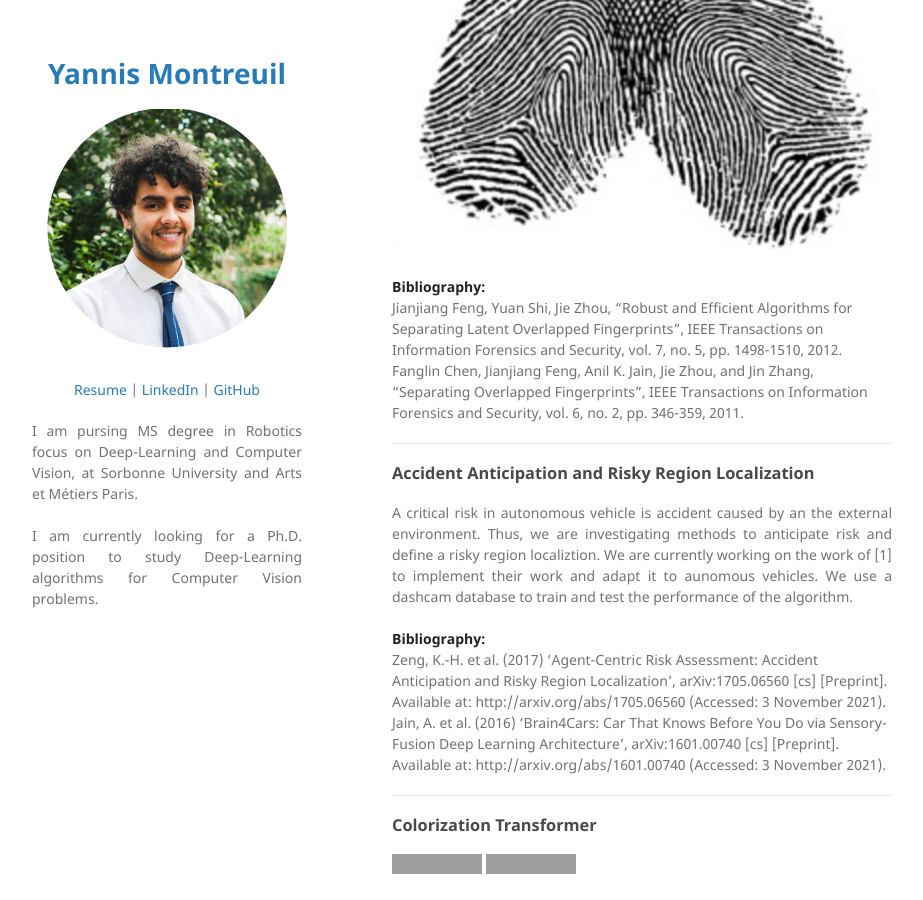
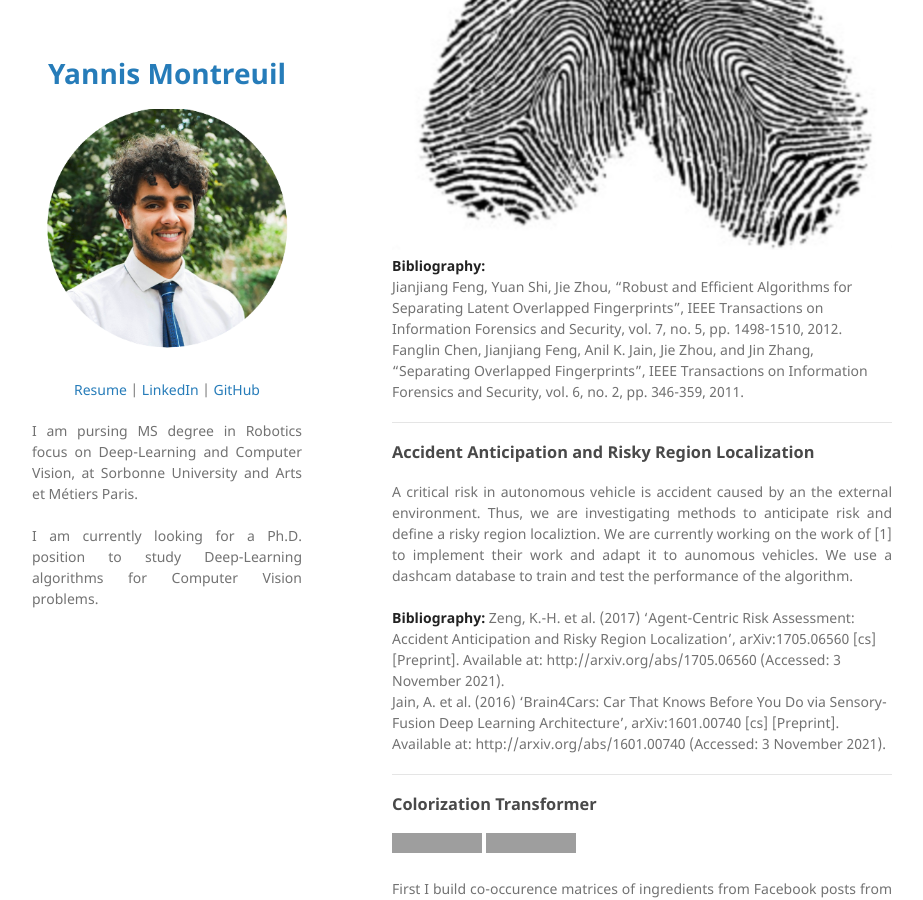
Before and after one commit to Yannis-98/yannis-98.github.io, a Jekyll site: the page built from index.md, in a window 1280 px wide and 900 px high, scrolled down 557 px. Shown: the whole window, without its empty margins (178-1101 px from the left). Built offline with Jekyll 4.4.1, drawn with Linux system fonts in a browser that asks for light colours; our own code applies the rules of GitHub Pages for plain Markdown files; grey boxes are pictures that could not be loaded.

Commit message:
Update index.md

```diff
--- a/index.md
+++ b/index.md
@@ -9,7 +9,7 @@
 <div style="text-align: justify">Overlapped fingerprints are frequently encountered in latent fingerprints lifted from crime scenes. It is necessary to separate such overlapped fingerprints into component fingerprints so that existing fingerprint matchers can recognize them. In this project, we are trying to completely separate these fingerprints to provide two reconstructed fingerprints. We are currently basing our work on U-Net architecture, image augmentations, and some non trivial masks (geomtrics, ...). The database was generated with GAN, to improve the learning of supervised algorithms.  </div>
 <br>
 <center><img src="images/fingerprin.PNG"/></center>
-<br>
+
 **Bibliography:**
 <br>
 Jianjiang Feng, Yuan Shi, Jie Zhou, "Robust and Efficient Algorithms for Separating Latent Overlapped Fingerprints", IEEE Transactions on Information Forensics and Security, vol. 7, no. 5, pp. 1498-1510, 2012.
@@ -21,7 +21,7 @@ Fanglin Chen, Jianjiang Feng, Anil K. Jain, Jie Zhou, and Jin Zhang, "Separating
 
 <div style="text-align: justify">A critical risk in autonomous vehicle is accident caused by an the external environment. Thus, we are investigating methods to anticipate risk and define a risky region localiztion. We are currently working on the work of [1] to implement their work and adapt it to aunomous vehicles. We use a dashcam database to train and test the performance of the algorithm. </div>
 <br>
-**Bibliography:**<br>
+**Bibliography:**
 Zeng, K.-H. et al. (2017) ‘Agent-Centric Risk Assessment: Accident Anticipation and Risky Region Localization’, arXiv:1705.06560 [cs] [Preprint]. Available at: http://arxiv.org/abs/1705.06560 (Accessed: 3 November 2021).
 <br>
 Jain, A. et al. (2016) ‘Brain4Cars: Car That Knows Before You Do via Sensory-Fusion Deep Learning Architecture’, arXiv:1601.00740 [cs] [Preprint]. Available at: http://arxiv.org/abs/1601.00740 (Accessed: 3 November 2021).
```
